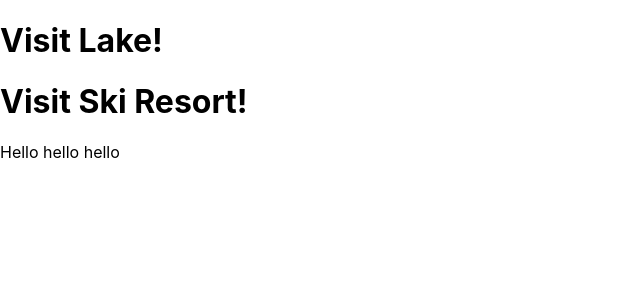
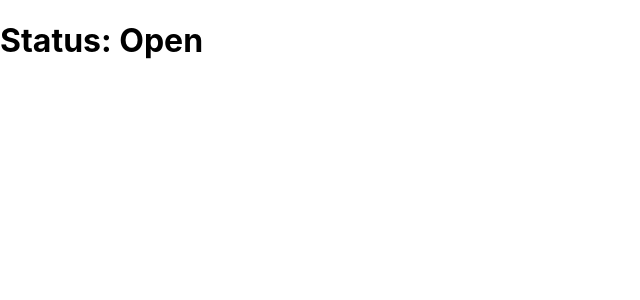
Before and after one commit to GabFitzgerald/my-first-react-app, a React (Create React App) app: page / in a window 1280 px wide. Shown: the top 300 px of the page, without its empty margins (0-640 px from the left). Built offline with nearby package versions, Linux system fonts and the light colour scheme.

Commit message:
<p> removed from index.html and useState added to index.js

```diff
--- a/public/index.html
+++ b/public/index.html
@@ -47,6 +47,5 @@
       To begin the development, run `npm start` or `yarn start`.
       To create a production bundle, use `npm run build` or `yarn build`.
     -->
-    <p>Hello hello hello</p>
   </body>
 </html>
--- a/src/index.js
+++ b/src/index.js
@@ -1,25 +1,13 @@
-import React from 'react';
+import React, { useState } from 'react';
 import ReactDOM from 'react-dom';
 import './index.css';
 
-function Lake() {
+function App() {
+  const [status] = useState("Open")
   return (
-    <h1> Visit Lake!</h1>
-  )
-}
-
-function SkiResort() {
-  return (
-      <h1>Visit Ski Resort!</h1>
-  )
-}
-
-function App() {
-  return (
-    <>
-      <Lake />
-      <SkiResort />
-    </>
+    <div>
+      <h1>Status: {status}</h1>
+    </div>
   )
 }
 
@@ -27,13 +15,3 @@ ReactDOM.render(
   <App />,
   document.getElementById('root')
 );
-
-const [first, second, third] = [
-  "popcorn",
-  "pretzels",
-  "pineapple"
-]
-
-console.log(first)
-console.log(second)
-console.log(third)
```
